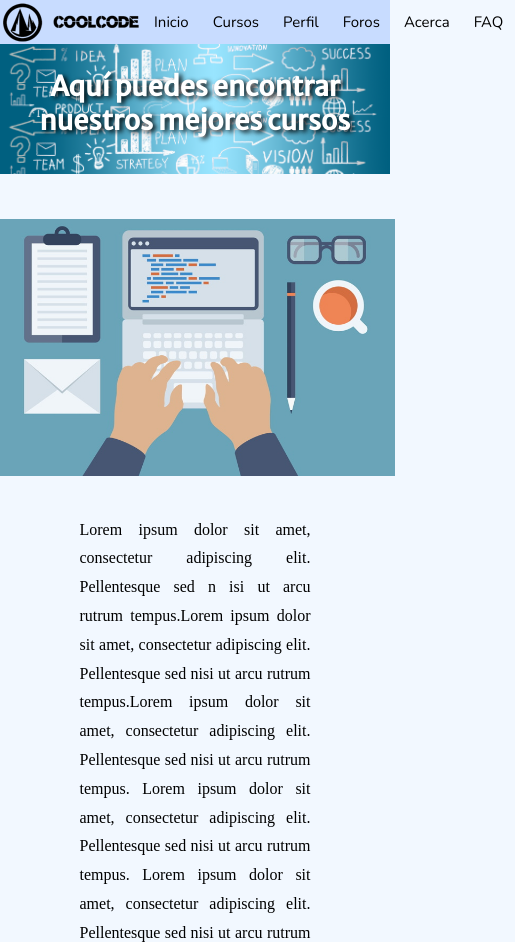
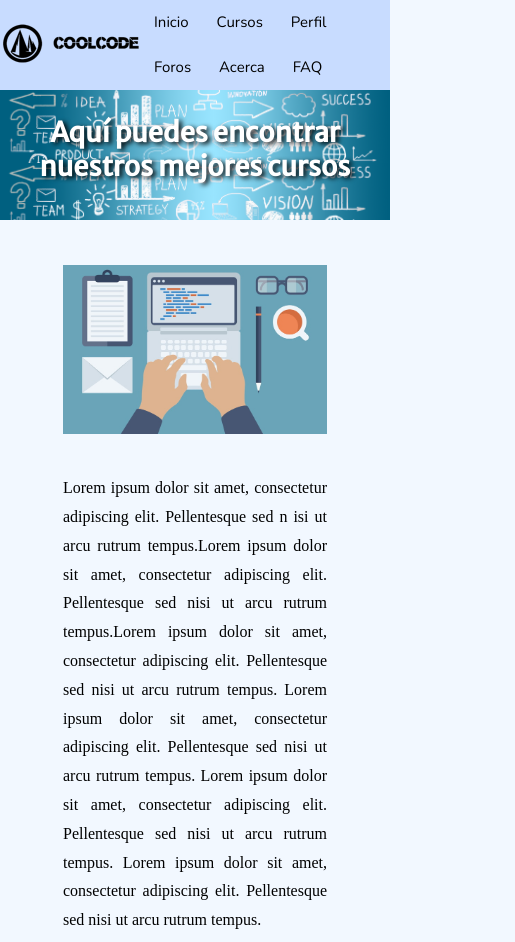
Before and after one commit to LuisMendoza7/Cool-Code, a plain HTML site: page home_user.html in a window 390 px wide. Shown: the top 942 px of the page, 515 px wide, since content can reach past the window. Drawn offline with nearby package versions, Linux system fonts and the light colour scheme.

Commit message:
New modifications on HTML and CSS files

```diff
--- a/Res.css
+++ b/Res.css
@@ -1,18 +1,11 @@
 /*Flexbox CSS and responsive rules*/
 /*Header Section*/
+
 .header {
   display: flex;
   width: 100%;
   align-items: center;
-}
-
-.HI {
-  margin-left: auto;
-  padding: 12px
-}
-
-.HF {
-  padding: 12px;
+  justify-content: flex-start;
 }
 /*Header Section End*/
 
@@ -94,4 +87,10 @@ body {
     align-content: center;
   }
 }
+
+@media only screen and (max-width: 550px) {
+  .headeritems > .HI {
+    line-height: 3;
+  }
+}
 /*Responsive Section End*/
--- a/Style.css
+++ b/Style.css
@@ -11,8 +11,16 @@
   font-family: "Nunito", sans-serif;
 }
 
-.HI:hover, .HF:hover {
+.HI {
+  padding: 12px
+}
+
+.HI:hover {
   background-color: #B3B3FF;
+}
+
+.headeritems {
+  margin-left: auto;
 }
 /*Header Section End*/
 
@@ -72,7 +80,7 @@ body {
 }
 
 #resimg {
-  width: 30em;
+  width: 500px;
 }
 
 /*Show more button settings*/
@@ -221,7 +229,17 @@ a {
   }
 
   #resimg {
-    width: 25em;
+    width: 400px;
+  }
+
+  .resbox p {
+    width: 400px;
+  }
+}
+
+@media only screen and (max-width: 550px) {
+  .headeritems > .HI {
+    line-height: 3;
   }
 }
 
@@ -234,5 +252,13 @@ a {
   .cursebox {
     margin-bottom: 2em;
   }
+
+  #resimg {
+    width: 80%;
+  }
+
+  .resbox p {
+    width: 80%;
+  }
 }
 /*Responsive Section End*/
--- a/home_user.html
+++ b/home_user.html
@@ -7,14 +7,20 @@
    <link rel="stylesheet" type="text/css" href="Style.css">
  </head>
  <body>
-   <header class="header">
-     <img src="docs/images/logo.png" alt="logo">
-     <a class="HI" href="home_user.html">Inicio</a>
-     <a class="HF">Cursos</a>
-     <a class="HF">Perfil</a>
-     <a class="HF">Foros</a>
-     <a class="HF" href="Acerca.html">Acerca</a>
-     <a class="HF" href="FAQ.html">FAQ</a>
+   <header>
+     <div class="header">
+       <div class="headericon">
+         <img src="docs/images/logo.png" alt="logo">
+       </div>
+       <div class="headeritems">
+         <a class="HI" href="home_user.html">Inicio</a>
+         <a class="HI">Cursos</a>
+         <a class="HI">Perfil</a>
+         <a class="HI">Foros</a>
+         <a class="HI" href="Acerca.html">Acerca</a>
+         <a class="HI" href="FAQ.html">FAQ</a>
+       </div>
+     </div>
    </header>
    <div class="banner">
      <h1 class="ad">Aqu&iacute; puedes encontrar nuestros mejores cursos</h1>
```
Also changed, not shown: Index.html (+11 -5 lines).
